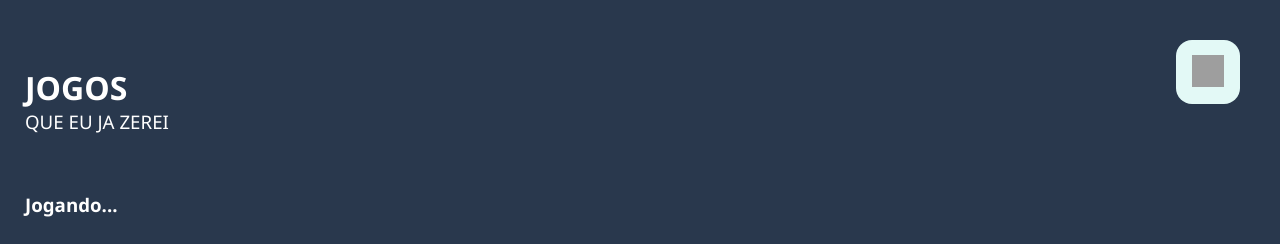
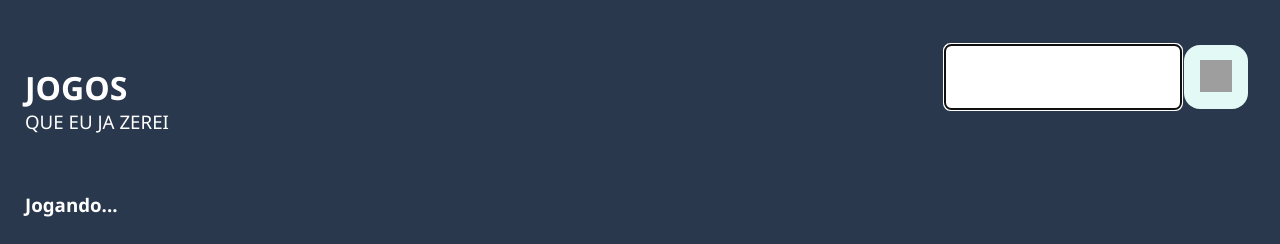
Before and after one commit to Andra-sun/jogos, a plain HTML site: page index.html in a window 1280 px wide. Both pictures are taken after a click on the button 1208 px from the left and 72 px from the top of the page. Shown: the top 244 px of the page. Drawn offline with Linux system fonts and the light colour scheme; grey boxes are pictures that could not be loaded.

Commit message:
pesquisa atualizada

```diff
--- /dev/null
+++ b/headerBtn.js
@@ -0,0 +1,14 @@
+function togglePesquisa() {
+    var caixaDePesquisa = document.getElementById("caixaDePesquisa");
+
+    if (
+        caixaDePesquisa.style.display === "none" ||
+        caixaDePesquisa.style.display === ""
+    ) {
+        caixaDePesquisa.style.display = "block";
+        caixaDePesquisa.focus();
+        caixaDePesquisa.classList.add("fadeIn"); // Adiciona a classe de animação
+    } else {
+        caixaDePesquisa.style.display = "none";
+    }
+}
--- a/index.html
+++ b/index.html
@@ -12,14 +12,16 @@
                 <h1>jogos</h1>
                 <h3>que eu ja zerei</h3>
             </div>
-            <input type="text" id="pesquisa" style="display: none" />
-            <button id="pesquisaBtn">
+            <div id="achar">
+                <input type="text" id="caixaDePesquisa" class="fadeIn" style="display: none;"/>
+                <button id="togglePesquisa" onclick="togglePesquisa()">
                     <img
                         src="https://cdn-icons-png.flaticon.com/128/2319/2319177.png"
                         alt="lupa"
                         srcset=""
                     />
                 </button>
+            </div>
         </header>
         <nav>
             <h3>Jogando...</h3>
@@ -36,5 +38,6 @@
             <div id="lista-de-jogos"></div>
         </main>
         <script src="script.js"></script>
+        <script src="headerBtn.js"></script>
     </body>
 </html>
--- a/style.css
+++ b/style.css
@@ -3,6 +3,15 @@ colors {
     background-color: #e3f9f6;
     background-color: #29384d;
     background-color: #465265;
+}
+
+@keyframes fadeIn {
+    from {
+        opacity: 0;
+    }
+    to {
+        opacity: 1;
+    }
 }
 
 body {
@@ -23,15 +32,16 @@ header {
     text-transform: uppercase;
 }
 header button {
-    margin: 40px;
+    margin-left: 0;
     width: 4rem;
     height: 4rem;
     border-radius: 1rem;
     border: none;
-    position: fixed;
-    right: 0;
-    top: 0;
     background-color: #e3f9f6;
+    cursor: pointer;
+}
+header button:hover{
+    background-color: #e3f9f6b4;
 }
 button img {
     height: 2rem;
@@ -46,6 +56,23 @@ header h1 {
     margin-bottom: 0rem;
 }
 
+#caixaDePesquisa {
+    margin-right: 0.2rem;
+    border-radius: 0.4rem;
+    border: none;
+    font-size: large;
+    animation: fadeIn 0.5s ease;
+}
+#achar {
+    width: auto;
+    display: flex;
+    flex-direction: row;
+    justify-content: right;
+    margin-right: 2rem;
+    padding: 0;
+    position: fixed;
+    right: 0;
+}
 nav {
     display: flex;
     flex-direction: column;
```
Lines whose indentation alone changed are shown as unchanged.
